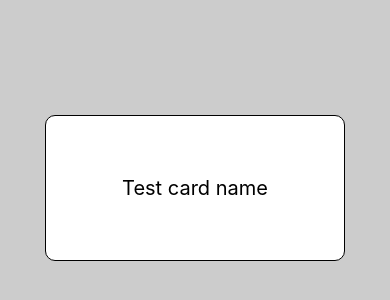
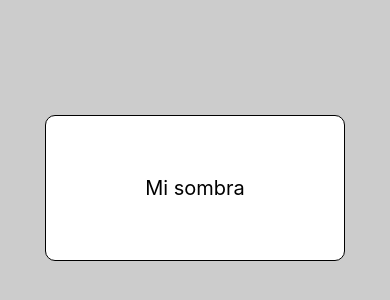
Before and after one commit to frankmangone/cards-game, a React Native app: screen / in a window 390 px wide. Shown: the part 234-534 px from the top of the page. Built offline with nearby package versions, Linux system fonts and the light colour scheme.

Commit message:
Uses new hook to pull the current card for display

```diff
--- a/src/screens/MainGame.tsx
+++ b/src/screens/MainGame.tsx
@@ -1,6 +1,7 @@
 import styled from 'styled-components/native'
 import MainLayout from '@components/MainLayout'
 import SwipeableCard from '@components/SwipeableCard'
+import useGameController from '@hooks/useGameController'
 import type { VFC } from 'react'
 
 const ScreenWrapper = styled.View`
@@ -10,10 +11,12 @@ const ScreenWrapper = styled.View`
 `
 
 const MainGame: VFC = () => {
+  const { currentCard } = useGameController()
+
   return (
     <MainLayout>
       <ScreenWrapper>
-        <SwipeableCard cardText="Test card name" />
+        <SwipeableCard cardText={currentCard} />
       </ScreenWrapper>
     </MainLayout>
   )
```
